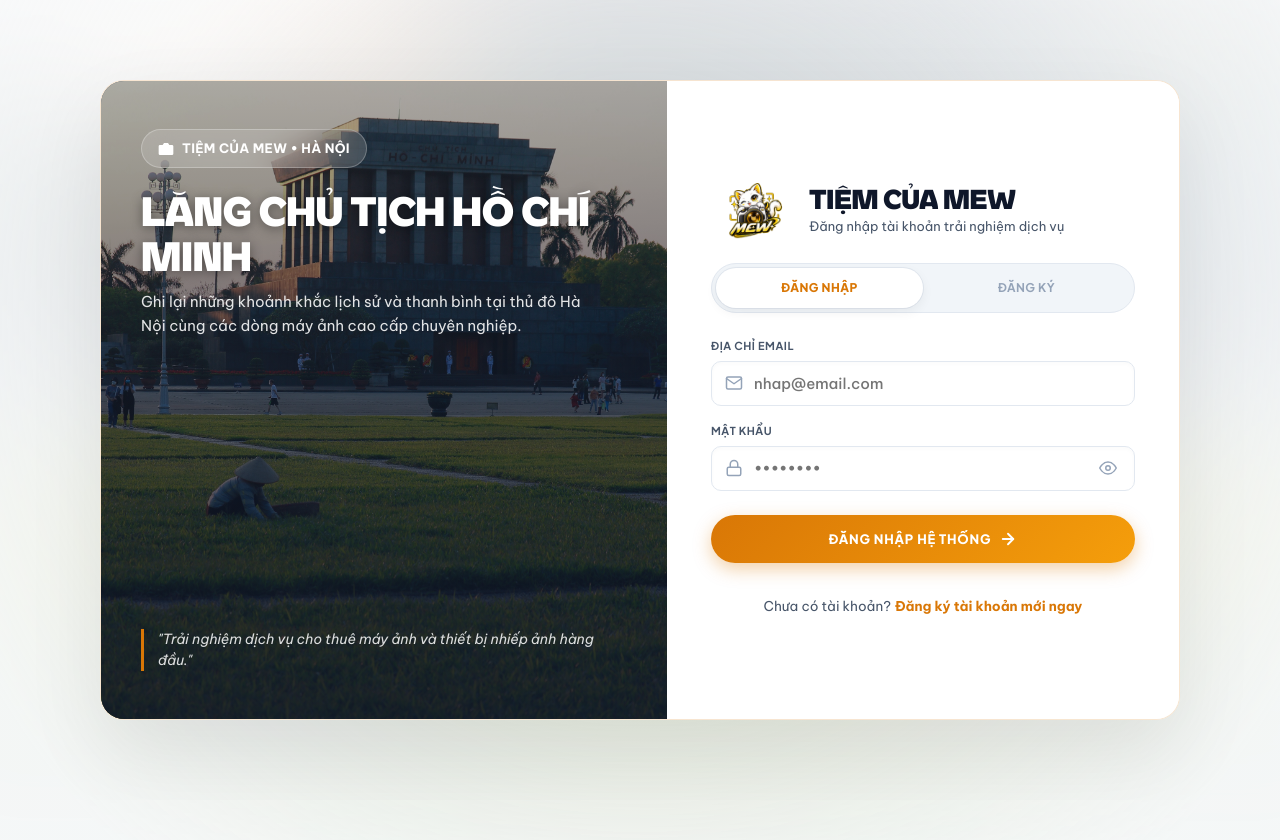
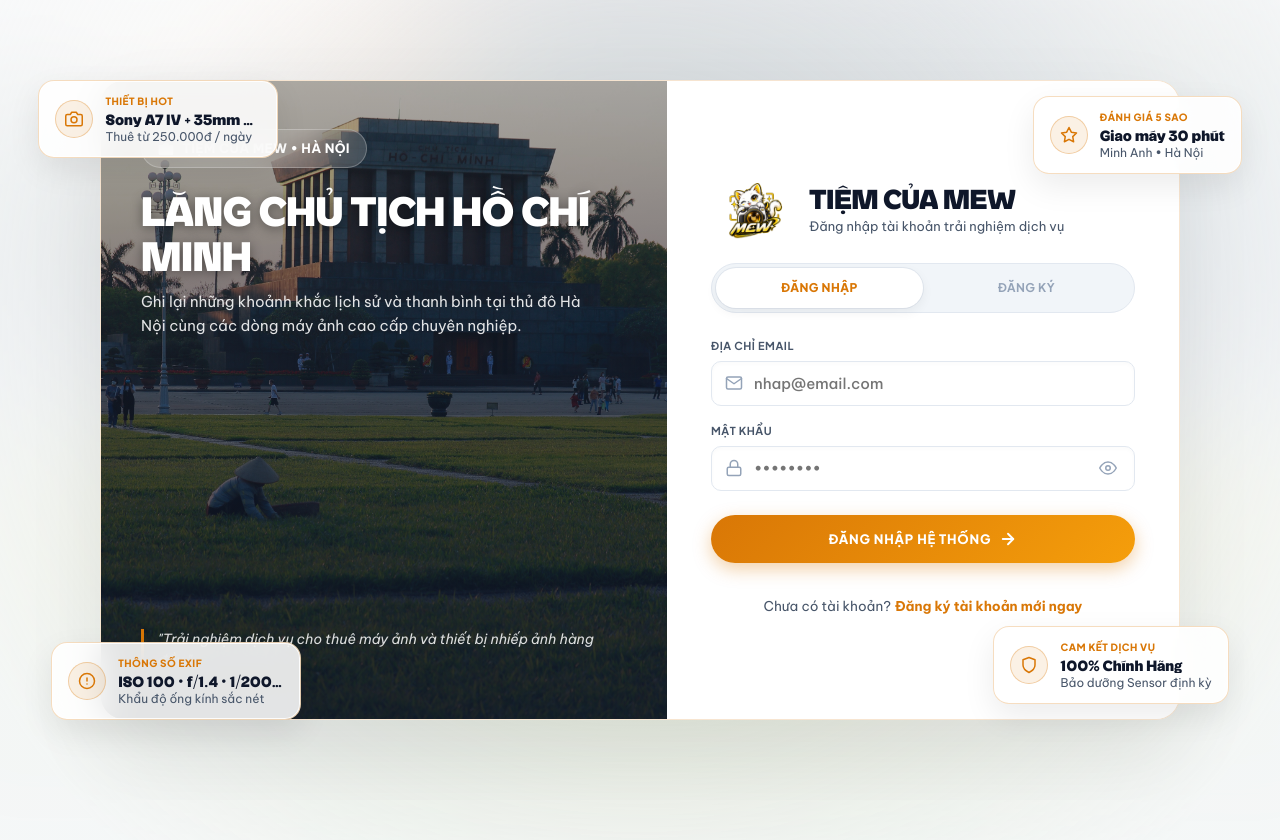
Before and after one commit to NguyenTaiPhat/MEWSHOP, a Next.js app: page /login in a window 1280 px wide. Shown: the top 840 px of the page. Built offline with nearby package versions, Linux system fonts and the light colour scheme; no server answers; a web font is replaced by a local one.

Commit message:
feat: add floating camera showcase cards, EXIF badges, reviews, and floatBounce animation to auth pages

```diff
--- a/src/app/(auth)/login/page.tsx
+++ b/src/app/(auth)/login/page.tsx
@@ -194,6 +194,62 @@
         />
         <div className="auth-ambient-overlay" />
       </div>
+
+      <div className="auth-floating-card auth-floating-top-left">
+        <div className="auth-floating-icon">
+          <svg viewBox="0 0 24 24">
+            <path d="M23 19a2 2 0 0 1-2 2H3a2 2 0 0 1-2-2V8a2 2 0 0 1 2-2h4l2-3h6l2 3h4a2 2 0 0 1 2 2z" />
+            <circle cx="12" cy="13" r="4" />
+          </svg>
+        </div>
+        <div className="auth-floating-text">
+          <span className="auth-floating-tag">THIẾT BỊ HOT</span>
+          <span className="auth-floating-title">Sony A7 IV + 35mm GM</span>
+          <span className="auth-floating-sub">Thuê từ 250.000đ / ngày</span>
+        </div>
+      </div>
+
+      <div className="auth-floating-card auth-floating-bottom-left">
+        <div className="auth-floating-icon">
+          <svg viewBox="0 0 24 24">
+            <circle cx="12" cy="12" r="10" />
+            <line x1="12" y1="8" x2="12" y2="12" />
+            <line x1="12" y1="16" x2="12.01" y2="16" />
+          </svg>
+        </div>
+        <div className="auth-floating-text">
+          <span className="auth-floating-tag">THÔNG SỐ EXIF</span>
+          <span className="auth-floating-title">ISO 100 • f/1.4 • 1/2000s</span>
+          <span className="auth-floating-sub">Khẩu độ ống kính sắc nét</span>
+        </div>
+      </div>
+
+      <div className="auth-floating-card auth-floating-top-right">
+        <div className="auth-floating-icon">
+          <svg viewBox="0 0 24 24">
+            <polygon points="12 2 15.09 8.26 22 9.27 17 14.14 18.18 21.02 12 17.77 5.82 21.02 7 14.14 2 9.27 8.91 8.26 12 2" />
+          </svg>
+        </div>
+        <div className="auth-floating-text">
+          <span className="auth-floating-tag">ĐÁNH GIÁ 5 SAO</span>
+          <span className="auth-floating-title">Giao máy 30 phút</span>
+          <span className="auth-floating-sub">Minh Anh • Hà Nội</span>
+        </div>
+      </div>
+
+      <div className="auth-floating-card auth-floating-bottom-right">
+        <div className="auth-floating-icon">
+          <svg viewBox="0 0 24 24">
+            <path d="M12 22s8-4 8-10V5l-8-3-8 3v7c0 6 8 10 8 10z" />
+          </svg>
+        </div>
+        <div className="auth-floating-text">
+          <span className="auth-floating-tag">CAM KẾT DỊCH VỤ</span>
+          <span className="auth-floating-title">100% Chính Hãng</span>
+          <span className="auth-floating-sub">Bảo dưỡng Sensor định kỳ</span>
+        </div>
+      </div>
+
       <Suspense fallback={<div className="auth-split-wrapper" style={{ height: "640px" }} />}>
         <LoginForm />
       </Suspense>
--- a/src/styles/auth.css
+++ b/src/styles/auth.css
@@ -420,3 +420,119 @@
     padding: 32px 24px;
   }
 }
+
+.auth-floating-card {
+  position: absolute;
+  z-index: 3;
+  background: rgba(255, 255, 255, 0.88);
+  border: 1px solid rgba(217, 119, 6, 0.25);
+  border-radius: var(--radius-lg);
+  padding: 12px 16px;
+  backdrop-filter: blur(16px);
+  -webkit-backdrop-filter: blur(16px);
+  box-shadow: 0 12px 32px rgba(0, 0, 0, 0.08), 0 0 0 1px rgba(255, 255, 255, 0.9) inset;
+  display: flex;
+  align-items: center;
+  gap: 12px;
+  color: var(--text-primary);
+  pointer-events: auto;
+}
+
+.auth-floating-top-left {
+  top: 10%;
+  left: 3%;
+  max-width: 240px;
+  animation: floatBounce 6s infinite ease-in-out;
+}
+
+.auth-floating-bottom-left {
+  bottom: 10%;
+  left: 4%;
+  max-width: 250px;
+  animation: floatBounce 7s infinite ease-in-out 1s;
+}
+
+.auth-floating-top-right {
+  top: 12%;
+  right: 3%;
+  max-width: 240px;
+  animation: floatBounce 6.5s infinite ease-in-out 0.5s;
+}
+
+.auth-floating-bottom-right {
+  bottom: 12%;
+  right: 4%;
+  max-width: 250px;
+  animation: floatBounce 7.5s infinite ease-in-out 1.5s;
+}
+
+.auth-floating-icon {
+  width: 38px;
+  height: 38px;
+  border-radius: 50%;
+  background: var(--accent-subtle);
+  color: var(--accent);
+  display: flex;
+  align-items: center;
+  justify-content: center;
+  flex-shrink: 0;
+  border: 1px solid rgba(217, 119, 6, 0.3);
+}
+
+.auth-floating-icon svg {
+  width: 18px;
+  height: 18px;
+  stroke: currentColor;
+  fill: none;
+  stroke-width: 2;
+  stroke-linecap: round;
+  stroke-linejoin: round;
+}
+
+.auth-floating-text {
+  display: flex;
+  flex-direction: column;
+  gap: 2px;
+  min-width: 0;
+}
+
+.auth-floating-tag {
+  font-family: var(--font-label);
+  font-size: 0.625rem;
+  font-weight: 800;
+  color: var(--accent);
+  text-transform: uppercase;
+  letter-spacing: 0.05em;
+}
+
+.auth-floating-title {
+  font-family: var(--font-brand);
+  font-size: 0.8125rem;
+  font-weight: 700;
+  color: var(--text-primary);
+  line-height: 1.2;
+  white-space: nowrap;
+  overflow: hidden;
+  text-overflow: ellipsis;
+}
+
+.auth-floating-sub {
+  font-size: 0.75rem;
+  color: var(--text-secondary);
+  line-height: 1.3;
+}
+
+@keyframes floatBounce {
+  0%, 100% {
+    transform: translateY(0);
+  }
+  50% {
+    transform: translateY(-8px);
+  }
+}
+
+@media (max-width: 1279px) {
+  .auth-floating-card {
+    display: none !important;
+  }
+}
```
Also changed, not shown: src/app/(auth)/register/page.tsx (+56 -0 lines).
